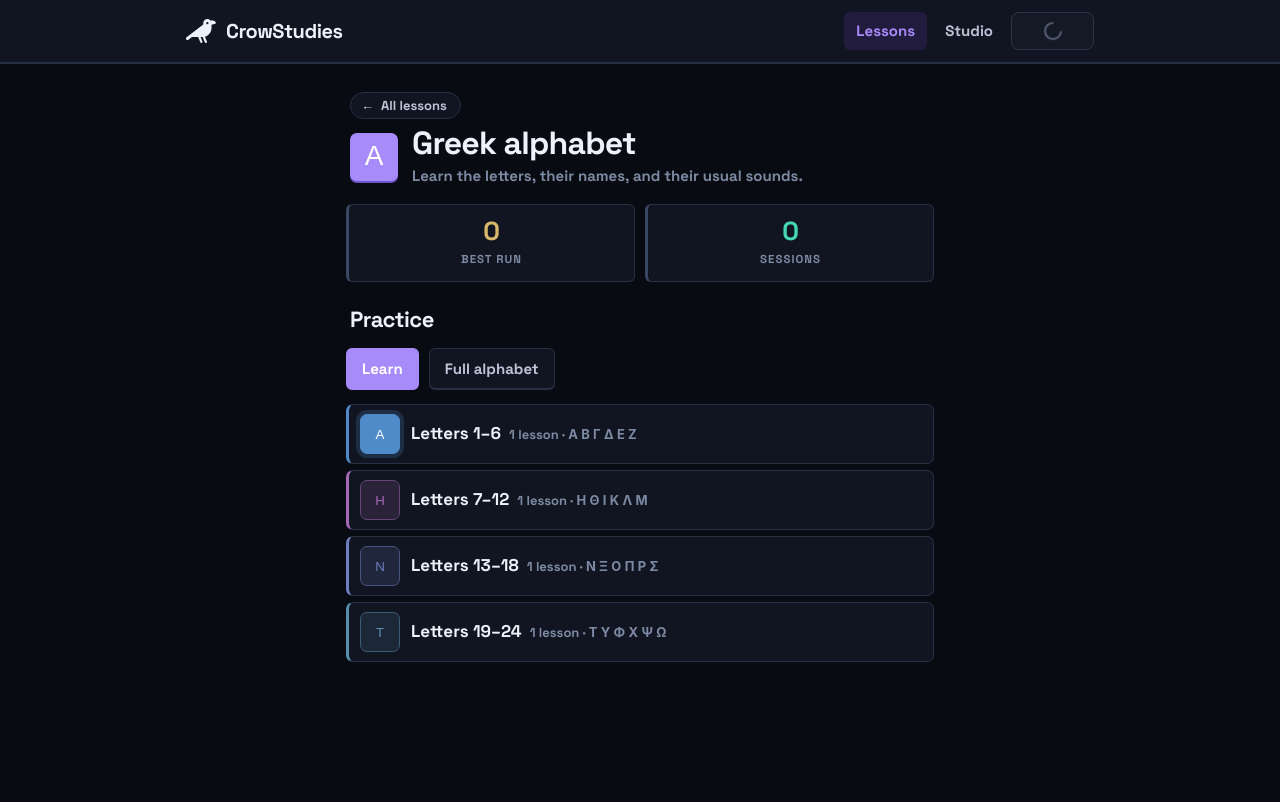
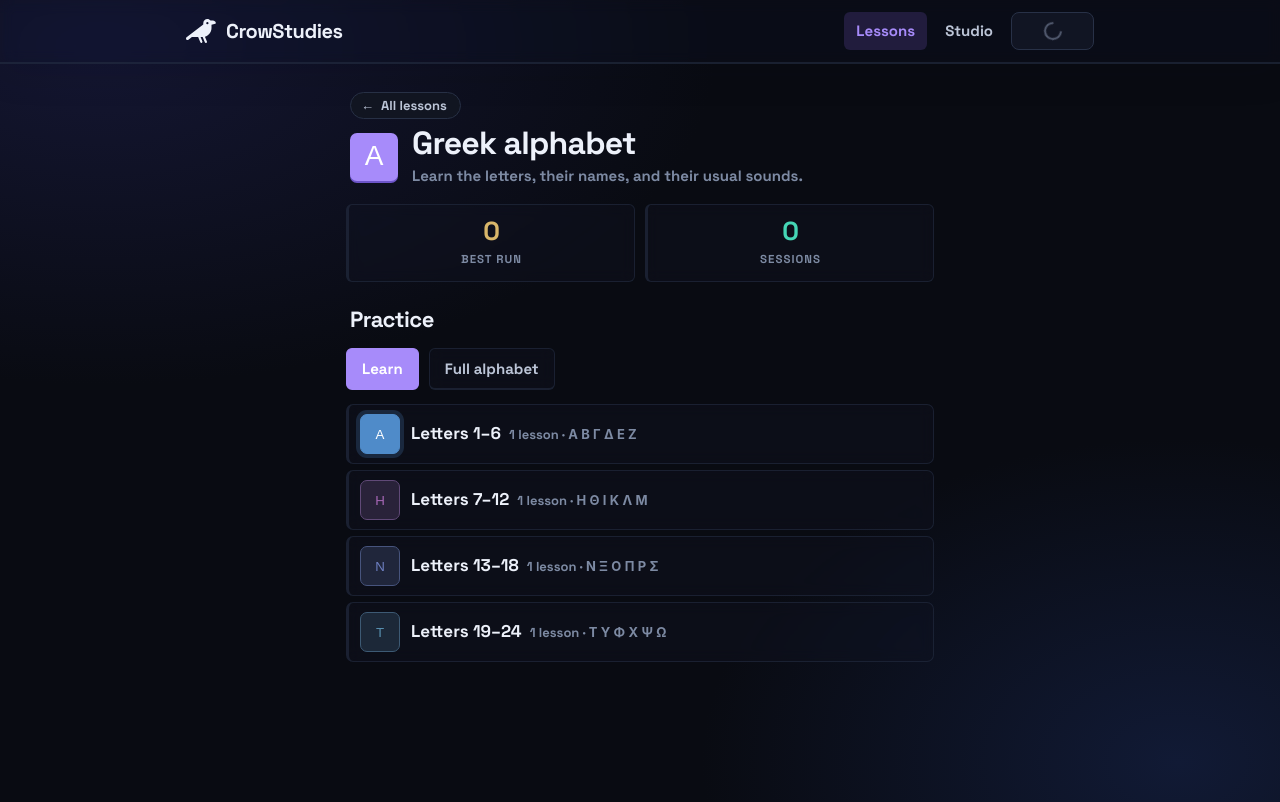
Before and after one commit to Luci0n/CrowStudies, a plain HTML site: page greek/index.html in a window 1280 px wide. Drawn offline with Linux system fonts and the light colour scheme; no server answers.

Commit message:
Style site surfaces over topographic background

```diff
--- a/assets/site.css
+++ b/assets/site.css
@@ -596,3 +596,51 @@ main.hub,#app,.studio-shell{ animation:page-in .34s cubic-bezier(.2,.75,.28,1) b
   .home-tabs{display:grid;grid-template-columns:repeat(2,minmax(0,1fr));gap:8px;}
   .home-tabs .btn{min-width:0;width:100%;padding:10px 8px;font-size:14px;}
 }
+
+
+/* ---------- animated topographic atmosphere ---------- */
+@media (prefers-reduced-motion: no-preference){
+  @view-transition{ navigation:auto; }
+  ::view-transition-old(root),::view-transition-new(root){
+    animation-duration:.52s;
+    animation-timing-function:cubic-bezier(.16,1,.3,1);
+  }
+}
+body{
+  position:relative;
+  isolation:isolate;
+  background:
+    radial-gradient(80% 70% at 8% 6%,#141632 0%,transparent 60%),
+    radial-gradient(60% 65% at 92% 95%,#111a35 0%,transparent 62%),
+    var(--ground);
+}
+body > :not(.crow-topography){ position:relative; z-index:1; }
+.crow-topography{
+  position:fixed; inset:0; z-index:0; width:100%; height:100%;
+  pointer-events:none; opacity:0;
+  mask-image:radial-gradient(ellipse 55% 48% at 50% 43%,rgba(0,0,0,.34),rgba(0,0,0,.70) 58%,#000 100%);
+  -webkit-mask-image:radial-gradient(ellipse 55% 48% at 50% 43%,rgba(0,0,0,.34),rgba(0,0,0,.70) 58%,#000 100%);
+  transition:opacity .8s cubic-bezier(.16,1,.3,1);
+}
+.crow-topography-outgoing{ opacity:0; transition:opacity 1.15s cubic-bezier(.16,1,.3,1); }
+
+.sitehead{
+  position:sticky; top:0; z-index:20;
+  border-bottom-color:color-mix(in srgb,var(--line) 56%,transparent);
+  background:color-mix(in srgb,var(--card) 28%,transparent);
+  box-shadow:0 12px 34px rgba(4,7,18,.10);
+  backdrop-filter:blur(7px) saturate(125%);
+  -webkit-backdrop-filter:blur(7px) saturate(125%);
+}
+.subject,.door,.stat,.unit,.demo,.course-tab,.speakbtn,.btn.ghost{
+  background:color-mix(in srgb,var(--card) 42%,transparent);
+  border-color:color-mix(in srgb,var(--line) 55%,transparent);
+  backdrop-filter:blur(7px) saturate(120%);
+  -webkit-backdrop-filter:blur(7px) saturate(120%);
+}
+.subject:hover,.door:hover,.unit:hover,.course-tab:not(.active):hover,.btn.ghost:hover{
+  background:color-mix(in srgb,var(--card-2) 48%,transparent);
+}
+@media (prefers-reduced-motion: reduce){
+  .crow-topography{ transition:none; }
+}
```
